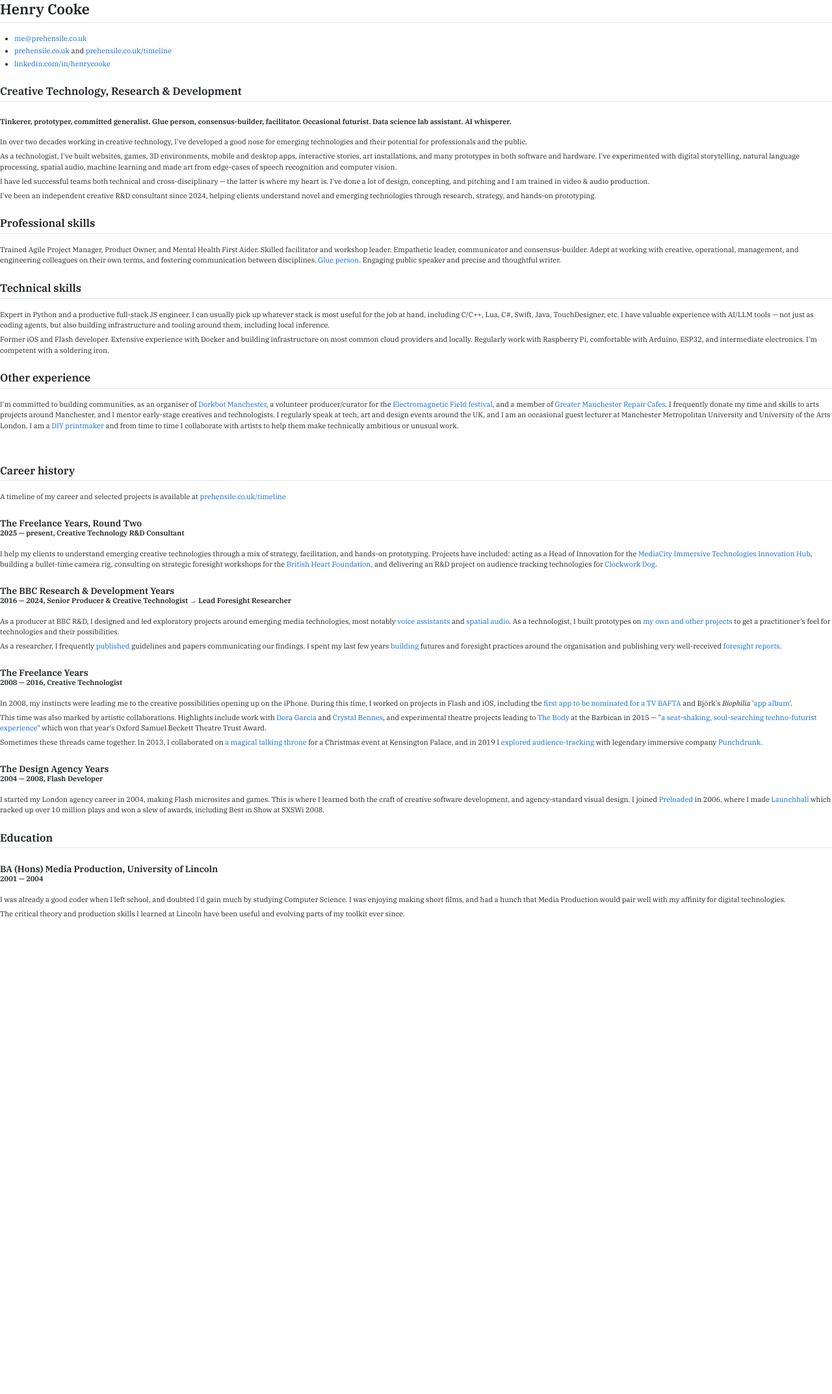
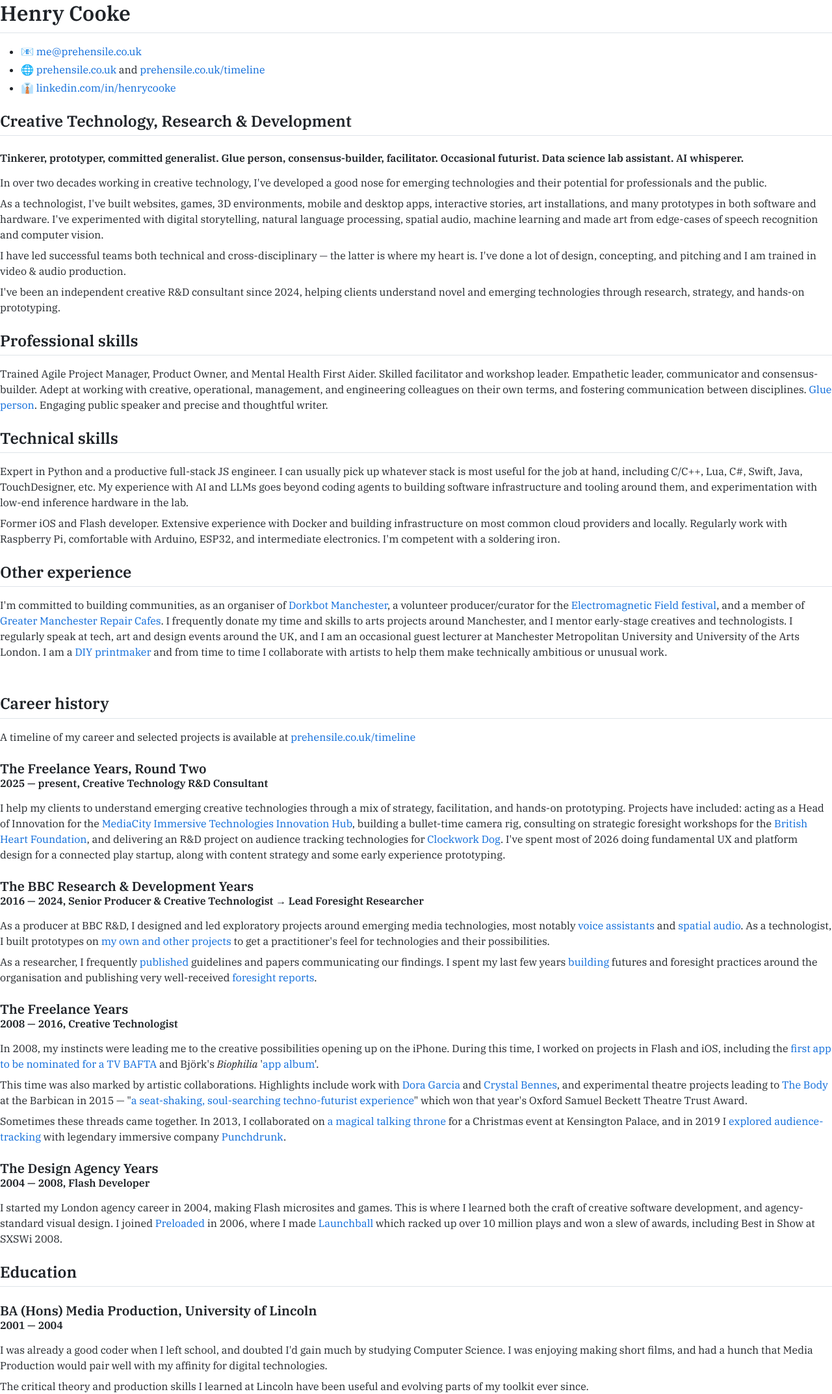
Before and after one commit to prehensile/prehensile.github.io, a Jekyll site: the page cv/cv.html, which Jekyll copies as it is, in a window 1280 px wide. Shown: the whole page at 65% size. Built offline with Jekyll 4.4.1, drawn with Linux system fonts in a browser that asks for light colours; before the commit the page ends 1415 px from its top, so only the background shows below that.

Commit message:
emoji, llm tweak, add hey studios ref

```diff
--- a/cv/cv.html
+++ b/cv/cv.html
@@ -1467,6 +1467,7 @@
 .markdown-body {
     /* font-family: Inter,Helvetica,Arial,sans-serif,Apple Color Emoji,Segoe UI Emoji; */
     font-family: "IBM Plex Serif", serif;
+    font-size: inherit !important;
 }
 
 h3 + h4 {
@@ -1502,9 +1503,9 @@
     <body class="markdown-body">
         <html><head></head><body><h1 id="henry-cooke">Henry Cooke</h1>
 <ul>
-<li><a href="mailto:me@prehensile.co.uk">me@prehensile.co.uk</a></li>
-<li><a href="https://prehensile.co.uk/">prehensile.co.uk</a> and <a href="https://prehensile.co.uk/timeline/">prehensile.co.uk/timeline</a></li>
-<li><a href="https://www.linkedin.com/in/henrycooke/">linkedin.com/in/henrycooke</a></li>
+<li>📧 <a href="mailto:me@prehensile.co.uk">me@prehensile.co.uk</a></li>
+<li>🌐 <a href="https://prehensile.co.uk/">prehensile.co.uk</a> and <a href="https://prehensile.co.uk/timeline/">prehensile.co.uk/timeline</a></li>
+<li>👔 <a href="https://www.linkedin.com/in/henrycooke/">linkedin.com/in/henrycooke</a></li>
 </ul>
 <h2 id="creative-technology-research--development">Creative Technology, Research &amp; Development</h2>
 <h4 id="tinkerer-prototyper-committed-generalist-glue-person-consensus-builder-facilitator-occasional-futurist-data-science-lab-assistant-ai-whisperer">Tinkerer, prototyper, committed generalist. Glue person, consensus-builder, facilitator. Occasional futurist. Data science lab assistant. AI whisperer.</h4>
@@ -1515,7 +1516,7 @@
 <h2 id="professional-skills">Professional skills</h2>
 <p>Trained Agile Project Manager, Product Owner, and Mental Health First Aider. Skilled facilitator and workshop leader. Empathetic leader, communicator and consensus-builder. Adept at working with creative, operational, management, and engineering colleagues on their own terms, and fostering communication between disciplines. <a href="https://www.linkedin.com/pulse/glue-people-one-most-desired-job-market-enza-artino/">Glue person</a>. Engaging public speaker and precise and thoughtful writer.</p>
 <h2 id="technical-skills">Technical skills</h2>
-<p>Expert in Python and a productive full-stack JS engineer. I can usually pick up whatever stack is most useful for the job at hand, including C/C++, Lua, C#, Swift, Java, TouchDesigner, etc. I have valuable experience with AI/LLM tools — not just as coding agents, but also building infrastructure and tooling around them, including local inference.</p>
+<p>Expert in Python and a productive full-stack JS engineer. I can usually pick up whatever stack is most useful for the job at hand, including C/C++, Lua, C#, Swift, Java, TouchDesigner, etc. My experience with AI and LLMs goes beyond coding agents to building software infrastructure and tooling around them, and experimentation with low-end inference hardware in the lab.</p>
 <p>Former iOS and Flash developer. Extensive experience with Docker and building infrastructure on most common cloud providers and locally. Regularly work with Raspberry Pi, comfortable with Arduino, ESP32, and intermediate electronics. I'm competent with a soldering iron.</p>
 <h2 id="other-experience">Other experience</h2>
 <p>I'm committed to building communities, as an organiser of <a href="https://dorkbotmcr.org/">Dorkbot Manchester</a>, a volunteer producer/curator for the <a href="https://www.emfcamp.org/">Electromagnetic Field festival</a>, and a member of <a href="https://repaircafesgm.org.uk/">Greater Manchester Repair Cafes</a>. I frequently donate my time and skills to arts projects around Manchester, and I mentor early-stage creatives and technologists. I regularly speak at tech, art and design events around the UK, and I am an occasional guest lecturer at Manchester Metropolitan University and University of the Arts London. I am a <a href="https://www.instagram.com/thriftyink/">DIY printmaker</a> and from time to time I collaborate with artists to help them make technically ambitious or unusual work.</p>
@@ -1525,7 +1526,7 @@
 <a href="https://prehensile.co.uk/timeline/">prehensile.co.uk/timeline</a></p>
 <h3 id="the-freelance-years-round-two">The Freelance Years, Round Two</h3>
 <h4 id="2025-—-present-creative-technology-rd-consultant">2025 — present, Creative Technology R&amp;D Consultant</h4>
-<p>I help my clients to understand emerging creative technologies through a mix of strategy, facilitation, and hands-on prototyping. Projects have included: acting as a Head of Innovation for the <a href="https://www.mediacityuk.co.uk/immersive-technologies-innovation-hub/">MediaCity Immersive Technologies Innovation Hub</a>, building a bullet-time camera rig, consulting on strategic foresight workshops for the <a href="https://www.bhf.org.uk/">British Heart Foundation</a>, and delivering an R&amp;D project on audience tracking technologies for <a href="https://www.clockwork.dog/">Clockwork Dog</a>.</p>
+<p>I help my clients to understand emerging creative technologies through a mix of strategy, facilitation, and hands-on prototyping. Projects have included: acting as a Head of Innovation for the <a href="https://www.mediacityuk.co.uk/immersive-technologies-innovation-hub/">MediaCity Immersive Technologies Innovation Hub</a>, building a bullet-time camera rig, consulting on strategic foresight workshops for the <a href="https://www.bhf.org.uk/">British Heart Foundation</a>, and delivering an R&amp;D project on audience tracking technologies for <a href="https://www.clockwork.dog/">Clockwork Dog</a>. I've spent most of 2026 doing fundamental UX and platform design for a connected play startup, along with content strategy and some early experience prototyping.</p>
 <h3 id="the-bbc-research--development-years">The BBC Research &amp; Development Years</h3>
 <h4 id="2016-—-2024-senior-producer--creative-technologist-→-lead-foresight-researcher">2016 — 2024, Senior Producer &amp; Creative Technologist → Lead Foresight Researcher</h4>
 <p>As a producer at BBC R&amp;D, I designed and led exploratory projects around emerging media technologies, most notably <a href="https://www.bbc.co.uk/rd/projects/talking-with-machines">voice assistants</a> and <a href="https://www.bbc.co.uk/rd/blog/2021-01-audio-augmented-reality-spatial-voice">spatial audio</a>. As a technologist, I built prototypes on <a href="https://www.bbc.co.uk/rd/people/henry-cooke?Type=Projects&amp;Decade=All">my own and other projects</a> to get a practitioner's feel for technologies and their possibilities.</p>
```
Also changed, not shown: _cv/src/cv.md (+5 -5 lines), 1 other file.
